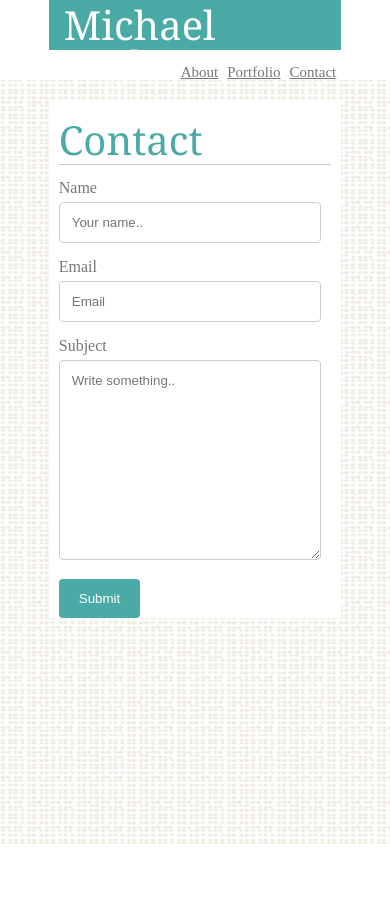
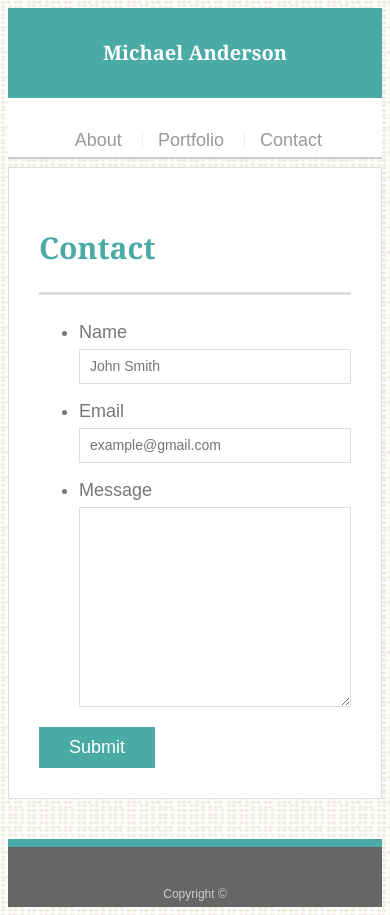
Before and after one commit to mjanders6/ResponsivePortfolio, a plain HTML site: page contact.html in a window 390 px wide. Before the commit the page ends 844 px from the top, so only its background shows below. Drawn offline with Linux system fonts and the light colour scheme.

Commit message:
updated media queries

```diff
--- a/assets/css/style.css
+++ b/assets/css/style.css
@@ -1,192 +1,331 @@
+body {
+  font-family: Arial, "Helvetica Neue", Helvetica, sans-serif;
+  font-size: 18px;
+  line-height: 34px;
+  color: #777777;
+  background: url("../images/dynamic-style.png");
+}
+
 * {
   box-sizing: border-box;
-  color: #777777;
-  font-family: 'Arial', 'Helvetica Neue', Helvetica, sans-serif;
 }
 
-body {
-  background-image: url("../images/dynamic-style.png");
-  size: 100%;
-  display: grid;
-  grid-template-columns: 1fr 6fr 1fr;
-  /* grid-template-rows: 1fr 8fr; */
+/* general */
+
+.container {
+  width: 100%;
+  max-width: 960px;
+  margin: 0 auto;
+  clear: both;
+}
+
+h1,
+h2,
+h3,
+p {
+  margin-bottom: 20px;
+}
+
+p:last-child {
+  margin-bottom: 0;
+}
+
+h1,
+h2,
+h3 {
+  font-family: Georgia, Times, "Times New Roman", serif;
+  font-weight: 700;
+  color: #4aaaa5;
 }
 
 h1 {
-  height: 50px;
-  width: auto;
-  font-family: 'Georgia', Times, Times New Roman, serif;
-  font-size: 40px;
-  color: #4aaaa5;
-  padding: 5px 0px 0px 0px;
-  border-bottom: 1px solid #cccccc;
+  padding-bottom: 20px;
+  font-size: 30px;
+  line-height: 49px;
+  border-bottom: 3px solid #dddddd;
 }
 
-p {
-  font-size: 20px;
-  padding: 15px 10px 0px 0px;
+h2,
+h3 {
+  font-size: 22px;
 }
 
-li {
-  display: inline;
+/* header */
+
+#masthead {
+  position: fixed;
+  z-index: 99;
+  width: 100%;
+  margin: 0 0 30px;
+  overflow: auto;
+  color: #ffffff;
+  background: #ffffff;
+  border-bottom: 2px solid #cccccc;
 }
 
-/* image for the about page */
-.img-about {
-  padding: 5px;
-  width: 150px;
+#logo {
   float: left;
-  margin-right: 10px;
-  transform: rotate(90deg);
-}
-
-header {
-display: grid;
-grid-template-columns: 1fr 6fr 1fr;
-grid-column: 1 / span 3;
-background-color: #ffffff;
-border-color: #cccccc;
+  width: 250px;
+  height: 90px;
+  font-family: Georgia, Times, "Times New Roman", serif;
+  font-size: 30px;
+  font-weight: 700;
+  line-height: 90px;
+  color: #ffffff;
+  text-align: center;
+  text-decoration: none;
+  background: #4aaaa5;
 }
 
 nav {
-  display: grid;
-  grid-column: 2 / span 1;
-  text-align: right;
+  float: right;
+  margin-top: 25px;
 }
 
-section {
-  grid-column: 2 / span 1;
-  grid-row: 2 / span 1;
-  align-items: center;
-  text-align: left;
-  margin-top: 20px;
-  background-color: #ffffff;
+nav a {
+  display: inline-block;
+  padding-left: 15px;
+  margin-left: 15px;
+  line-height: 18px;
+  color: #999;
+  text-decoration: none;
+  border-left: 1px solid #efefef;
 }
 
-article {
-  margin: 15px 10px 0px 10px;
+nav a:first-child {
+  border-left: 0 none;
 }
 
-#nav-header {
+/* footer */
+
+footer {
+  padding: 30px 0;
+  clear: both;
+  font-size: 12px;
+  color: #ffffff;
+  color: #cccccc;
+  text-align: center;
+  background: #666666;
+  border-top: 8px solid #4aaaa5;
   height: 50px;
-  width: auto;
-  font-size: 40px;
-  font-family: 'Georgia', Times, Times New Roman, serif;
-  color: white;
-  background-color: #4aaaa5;
-  float: left;
-  text-align: left;
-  padding: 5px 15px 0px 15px;
-
 }
 
-.nav-selection {
-  display: inline-block;
-  vertical-align: middle;
-  padding: 15px 5px 0px 0px;
-  font-size: 15px;
+h3, h2 {
+  padding-bottom: 20px;
+  margin-bottom: 15px;
+  line-height: 22px;
+  border-bottom: 2px solid #eeeeee;
 }
 
-/* contact */
-/* Style inputs with type="text", select elements and textareas */
-input[type=text], select, textarea {
-  width: 100%; /* Full width */
-  padding: 12px; /* Some padding */
-  border: 1px solid #ccc; /* Gray border */
-  border-radius: 4px; /* Rounded borders */
-  margin-top: 6px; /* Add a top margin */
-  margin-bottom: 16px; /* Bottom margin */
-  resize: vertical /* Allow the user to vertically resize the textarea (not horizontally) */
+/* main */
+
+#main-container {
+  padding-top: 130px;
+  min-height: calc(100vh - 70px);
 }
 
-/* Style the submit button with a specific background color etc */
-input[type=submit] {
-  background-color: #4aaaa5;
-  color: white;
-  padding: 12px 20px;
-  border: none;
-  border-radius: 4px;
-  cursor: pointer;
+.main-section {
+  float: left;
+  width: 100%;
+  max-width: 960px;
+  padding: 30px;
+  margin: 0 0 40px;
+  background: #ffffff;
+  border: 1px solid #dddddd;
 }
 
-/* When moving the mouse over the submit button, add a darker green color */
-input[type=submit]:hover {
-  background-color: #45a049;
+/* portfolio page */
+
+.work {
+  position: relative;
+  float: left;
+  width: 274px;
+  margin: 20px 0 25px;
+  overflow: auto;
 }
 
-/* Add a background color and some padding around the form */
-.container {
-  border-radius: 5px;
-  background-color: #ffffff;
-  /* padding: 20px; */
+.work:nth-child(even) {
+  margin-right: 40px;
 }
 
-form {
-  padding: 15px 10px 0px 0px;
+.work img {
+  width: 100%;
+  border: 0 none;
+  opacity: 0.8;
 }
 
-/* portfolio pictures */
-/* i was not able to get the label over the pictures. My though would be to create a div and some how place that over the picture.  */
-.pic-grid {
-  size: 100%;
-  display: grid;
-  grid-template-columns: 1fr 1fr 1fr;
-  grid-template-rows: 1fr 1fr 1fr 1fr;
+.work h3 {
+  position: absolute;
+  bottom: 20px;
+  width: 100%;
+  padding: 15px;
+  margin-bottom: 0;
+  font-weight: 300;
+  line-height: 30px;
+  color: #ffffff;
+  text-align: center;
+  background: #4aaaa5;
+  border-bottom: 0;
 }
 
-#pic1 {
-  grid-column: 1 / span 1;
-  grid-row: 1 / span 1;
-  align-items: center;
-  padding: 5px;
-  width: 150px;
+.auth-image {
+  float: left;
+  width: 200px;
+  height: auto;
+  margin-top: 10px;
+  margin-right: 25px;
 }
 
-#pic2 {
-  grid-column: 2 / span 1;
-  grid-row: 1 / span 1;
-  align-items: center;
-  padding: 5px;
-  width: 150px;
+/* contact page */
+
+#contact-form ul {
+  margin-bottom: 20px;
 }
 
-#pic3 {
-  grid-column: 1 / span 1;
-  grid-row: 2 / span 1;
-  align-items: center;
-  padding: 5px;
-  width: 150px;
+#contact-form li {
+  margin-bottom: 10px;
 }
 
-#pic4 {
-  grid-column: 2 / span 1;
-  grid-row: 2 / span 1;
-  align-items: center;
-  padding: 5px;
-  width: 150px;
+label,
+input[type=text],
+input[type=email],
+textarea {
+  display: block;
+  width: 100%;
 }
 
-#pic5 {
-  grid-column: 1 / span 1;
-  grid-row: 3 / span 1;
-  align-items: center;
-  padding: 5px;
-  width: 150px;
+input[type=text],
+input[type=email],
+textarea {
+  height: 35px;
+  padding: 0 10px;
+  font-size: 14px;
+  border: 1px solid #dddddd;
 }
 
-.pic-heading {
-  margin: 15px 10px 0px 10px;
+textarea {
+  height: 200px;
 }
 
-/* media */
+input[type=submit] {
+  padding: 10px 30px;
+  font-size: 18px;
+  color: #ffffff;
+  cursor: pointer;
+  background: #4aaaa5;
+  border: 0 none;
+}
+
 @media only screen and (max-width: 980px) {
+  #logo {
+    float: left;
+    width: 250px;
+    height: 90px;
+    font-family: Georgia, Times, "Times New Roman", serif;
+    font-size: 23px;
+    font-weight: 700;
+    line-height: 90px;
+    color: #ffffff;
+    text-align: center;
+    text-decoration: none;
+    background: #4aaaa5;
+  }
+}
 
+@media only screen and (min-width: 980px) {
+  #logo {
+    float: left;
+    width: 250px;
+    height: 90px;
+    font-family: Georgia, Times, "Times New Roman", serif;
+    font-size: 23px;
+    font-weight: 700;
+    line-height: 90px;
+    color: #ffffff;
+    text-align: center;
+    text-decoration: none;
+    background: #4aaaa5;
+  }
 }
 
 @media only screen and (max-width: 768px) {
+  .auth-image {
+    float: left;
+    width: 300px;
+    height: auto;
+    margin-top: 10px;
+    margin-right: 25px;
+  }
 
+  #logo {
+    float: left;
+    width: 250px;
+    height: 90px;
+    font-family: Georgia, Times, "Times New Roman", serif;
+    font-size: 23px;
+    font-weight: 700;
+    line-height: 90px;
+    color: #ffffff;
+    text-align: center;
+    text-decoration: none;
+    background: #4aaaa5;
+  }
+
+  #masthead {
+    position: static;
+    z-index: 99;
+    width: 100%;
+    margin: 0 0 -122px;
+    overflow: auto;
+    color: #ffffff;
+    background: #ffffff;
+    border-bottom: 2px solid #cccccc;
+  }
+
+  nav {
+    float: right;
+    margin-right: 45px;
+  }
 }
 
 @media only screen and (max-width: 640px) {
+  .auth-image {
+    float: none;
+    width: 200px;
+    height: auto;
+    margin-top: 10px;
+    margin-right: 25px;
+  }
+
+  #logo {
+    float: left;
+    width: 100%;
+    height: 90px;
+    font-family: Georgia, Times, "Times New Roman", serif;
+    font-size: 20px;
+    font-weight: 700;
+    line-height: 90px;
+    color: #ffffff;
+    text-align: center;
+    text-decoration: none;
+    background: #4aaaa5;
+  }
+
+  #masthead {
+    position: static;
+    z-index: 99;
+    width: 100%;
+    margin: 0 0 -122px;
+    overflow: auto;
+    color: #ffffff;
+    background: #ffffff;
+    border-bottom: 2px solid #cccccc;
+  }
+
+  nav {
+    float: right;
+    margin-right: 60px;
+  }
+
 
 }
--- a/contact.html
+++ b/contact.html
@@ -1,47 +1,56 @@
-<!DOCTYPE html>
-<html lang="en">
+<!doctype html>
+<html lang="en-us">
 
 <head>
-    <meta charset="UTF-8">
-    <meta name="viewport" content="width=device-width, initial-scale=1.0">
-    <title>Contacts</title>
-    <link rel="stylesheet" href="./reset-css/reset.css">
-    <link rel="stylesheet" href="./assets/css/style.css">
+  <meta charset="UTF-8">
+  <title>Contact | Michael Anderson</title>
+  <link rel="stylesheet" type="text/css" href="assets/css/style.css">
 </head>
 
 <body>
-    <!-- try seperating the navbar from the body -->
-    <header>
-        <nav>
-            <ul>
-                <li id="nav-header">Michael Anderson</li>
-                <li class="nav-selection"> <a href="./index.html">About</a> </li>
-                <li class="nav-selection"><a href="./portfolio.html">Portfolio</a></li>
-                <li class="nav-selection"><a href="./contact.html">Contact</a></li>
-            </ul>
-        </nav>
-    </header>
 
-    <section>
-        <article class="container">
-            <h1>Contact</h1>
-            <form>
+  <header id="masthead">
+    <div class="container">
+      <a href="index.html" id="logo">Michael Anderson</a>
+      <nav>
+        <a href="index.html">About</a>
+        <a href="portfolio.html">Portfolio</a>
+        <a href="contact.html">Contact</a>
+      </nav>
+    </div>
+  </header>
 
-                <label for="fname">Name</label>
-                <input type="text" id="fname" name="name" placeholder="Your name..">
+  <div id="main-container" class="container">
+    <section class="main-section">
+      <h1>Contact</h1>
 
-                <label for="email">Email</label>
-                <input type="text" id="id-email" name="email" placeholder="Email">
+      <form id="contact-form">
+        <ul>
+          <li>
+            <label for="name">Name</label>
+            <input type="text" id="name" name="name" placeholder="John Smith" required="required">
+          </li>
+          <li>
+            <label for="email">Email</label>
+            <input type="email" id="email" name="email" placeholder="example@gmail.com" required="required">
+          </li>
+          <li>
+            <label for="message">Message</label>
+            <textarea id="message" name="message" required="required"></textarea>
+          </li>
+        </ul>
+        <input type="submit">
+      </form>
 
-                <label for="subject">Subject</label>
-                <textarea id="subject" name="subject" placeholder="Write something.." style="height:200px"></textarea>
-
-                <input type="submit" value="Submit">
-
-            </form>
-        </article>
     </section>
 
+  </div>
+
+  <footer>
+    <div class="container">
+      Copyright &copy;
+    </div>
+  </footer>
 </body>
 
 </html>
```
Also changed, not shown: index.html (+36 -30 lines), portfolio.html (+53 -27 lines), 2 other files.
